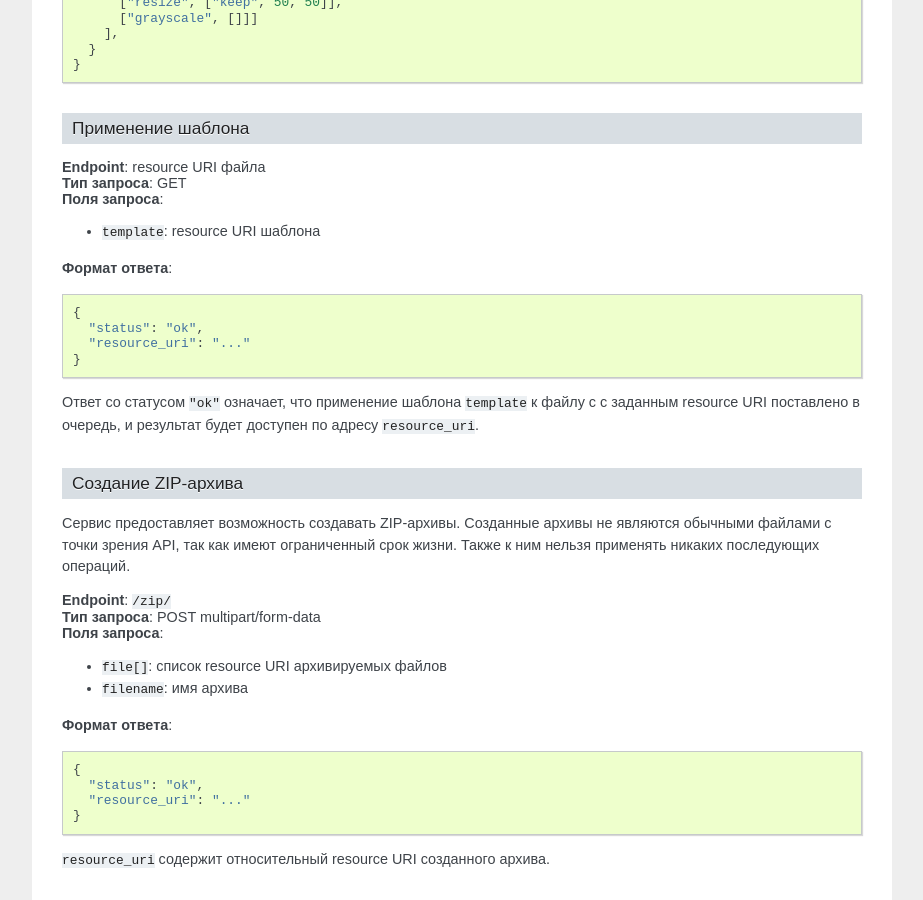
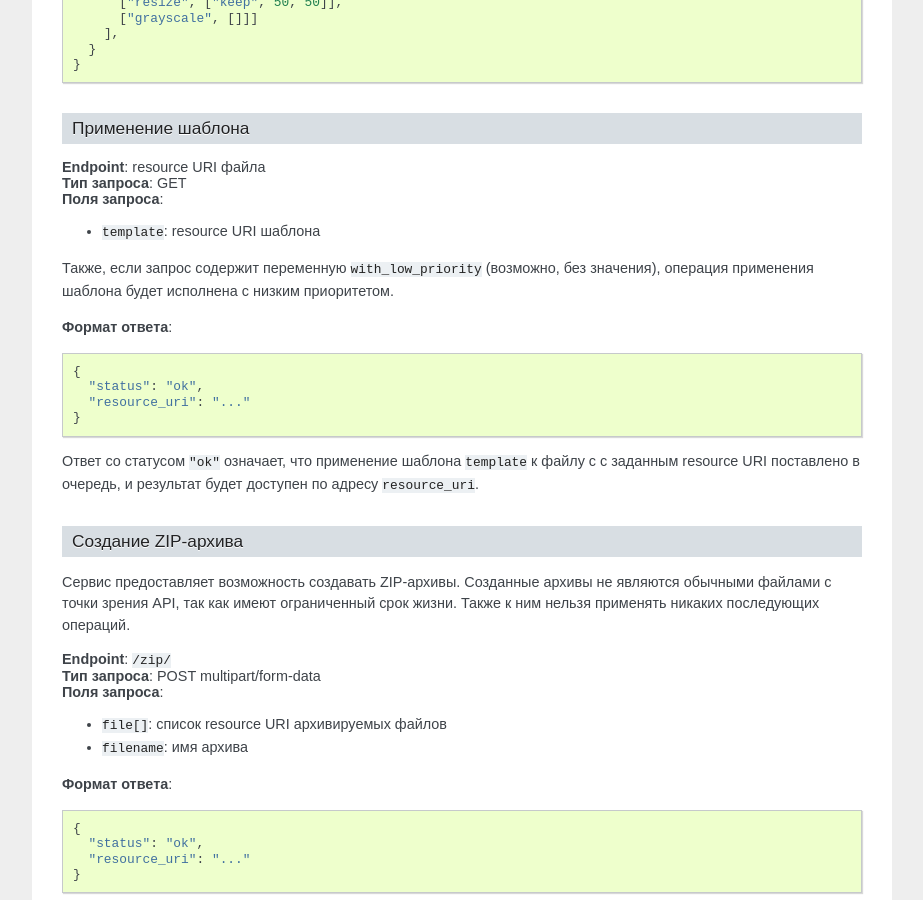
Before and after one commit to unistorage/unistorage-docs, a Sphinx documentation site: the page built from source/api.rst, in a window 1280 px wide and 900 px high, scrolled down 4611 px. Shown: the whole window, without its empty margins (198-1121 px from the left). Built offline with Sphinx 7.4.7, drawn with Linux system fonts in a browser that asks for light colours.

Commit message:
Update api.rst

```diff
--- a/source/api.rst
+++ b/source/api.rst
@@ -243,6 +243,9 @@ API
 
 * ``template``: resource URI шаблона
 
+Также, если запрос содержит переменную ``with_low_priority`` (возможно, без значения),
+операция применения шаблона будет исполнена с низким приоритетом.
+
 **Формат ответа**:
 
 ::
```
